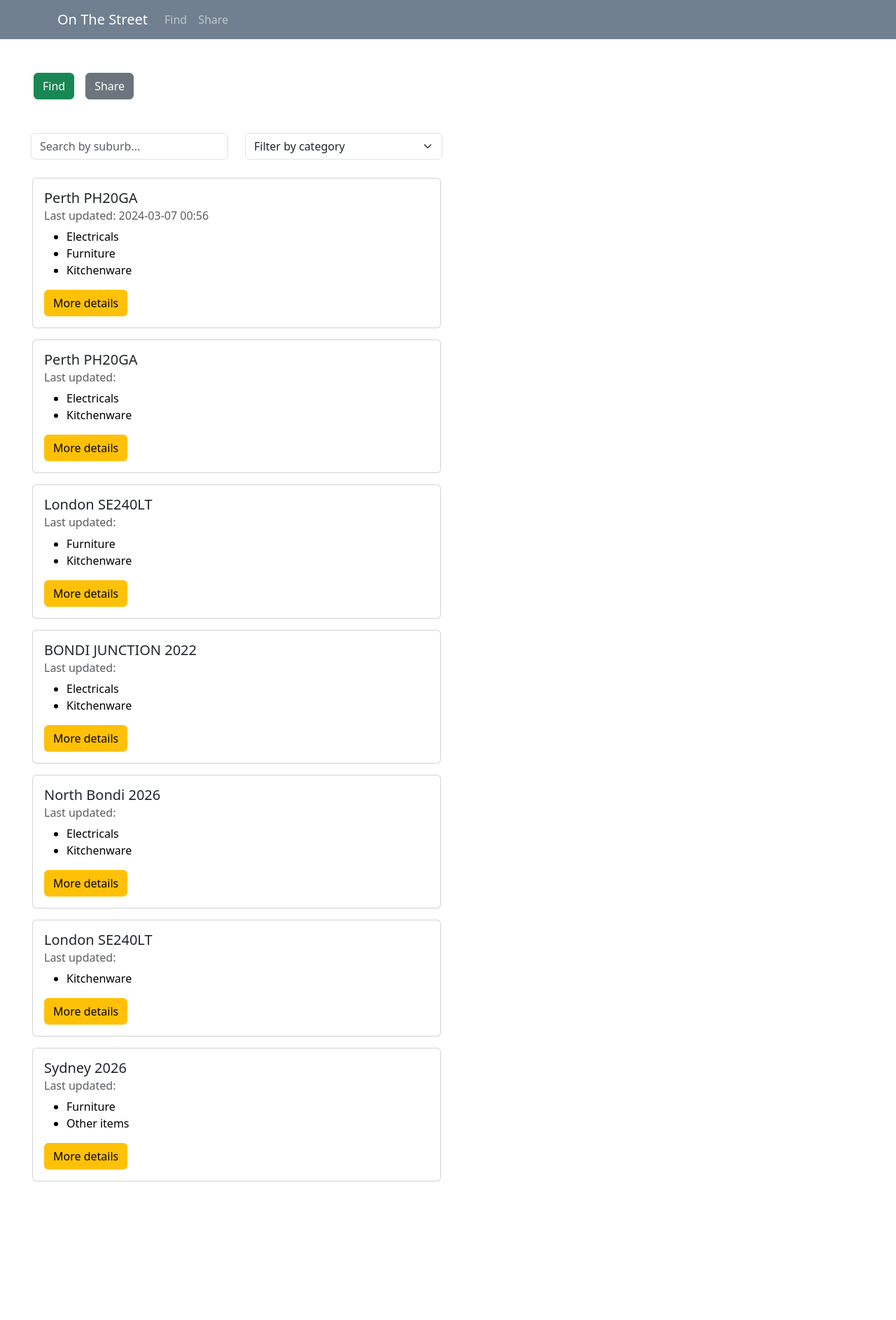
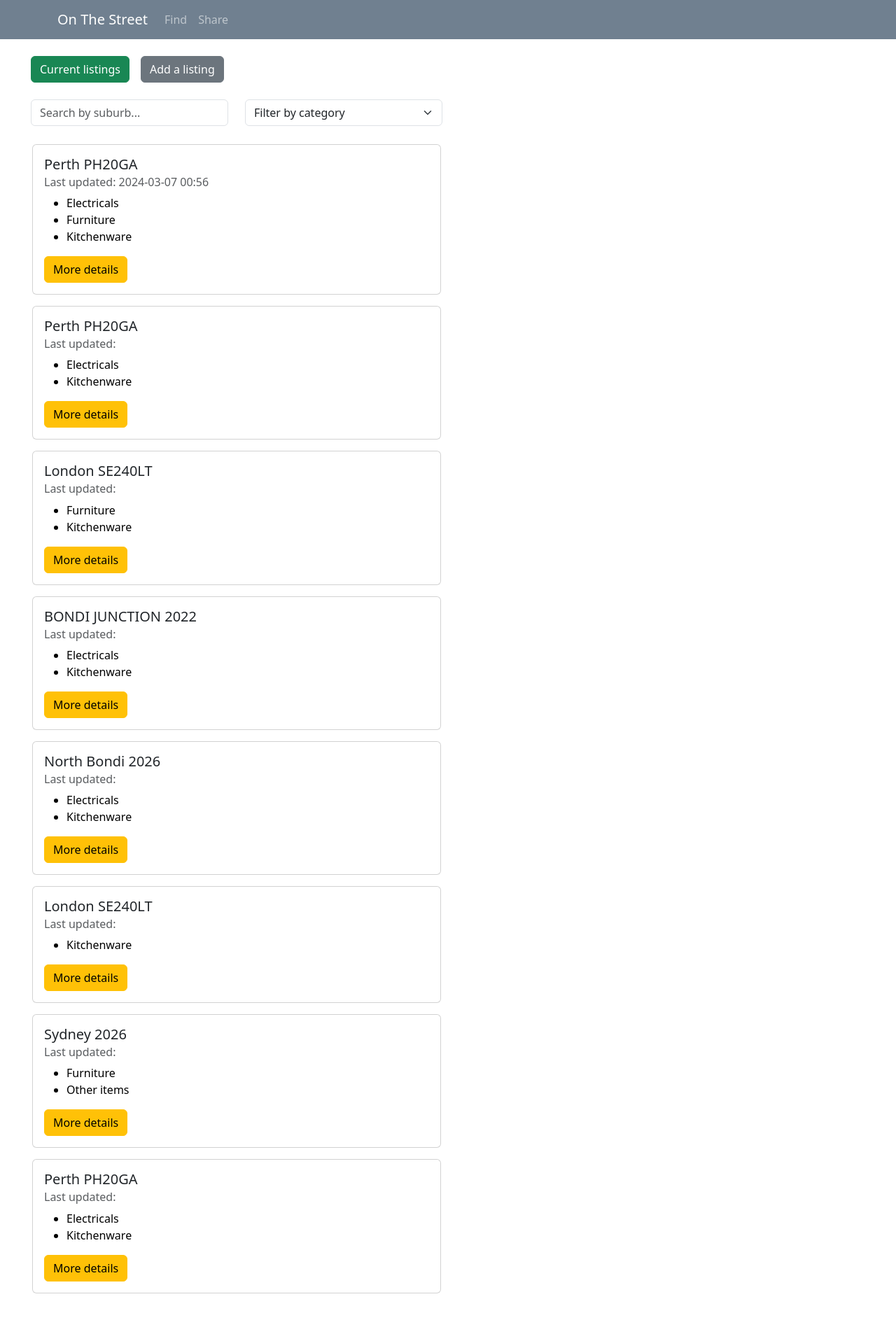
Before and after one commit to fammd19/on-the-street, a React (Create React App) app: page /listings in a window 1280 px wide. Shown: the top 1886 px of the page at 70% size. Before the commit the page ends 1730 px from the top, so only its background shows below. Built offline with nearby package versions, Linux system fonts and the light colour scheme; data requests are answered from the project's data file.

Commit message:
Routing on add form submission

```diff
--- a/src/App.js
+++ b/src/App.js
@@ -28,10 +28,7 @@ function App() {
     dateUpdated: "",
     timeUpdated: ""
   })
-  const [areOtherItems, setAreOtherItems] = useState(false)
-  const [isKitchenware, setIsKitchenware] = useState(false)
-  const [isFurniture, setIsFurniture] = useState(false)
-  const [isElectricals, setIsElectricals] = useState(false)
+
 
   return (
     <BrowserRouter>
@@ -40,10 +37,6 @@ function App() {
           <Route path='/' exact element={<Home/>} />
           <Route path='/share' element={<Share
             formData={formData} setFormData={setFormData}
-            areOtherItems={areOtherItems} setAreOtherItems={setAreOtherItems}
-            isKitchenware={isKitchenware} setIsKitchenware={setIsKitchenware}
-            isFurniture={isFurniture} setIsFurniture={setIsFurniture}
-            isElectricals={isElectricals} setIsElectricals={setIsElectricals}
             />}
           />
           <Route path='*' element={<PageNotFound />} />
@@ -51,10 +44,6 @@ function App() {
             <Route index element={<ListingIndex/>}/>
             <Route path=":id" element={<ListingPage
               formData={formData} setFormData={setFormData}
-              areOtherItems={areOtherItems} setAreOtherItems={setAreOtherItems}
-              isKitchenware={isKitchenware} setIsKitchenware={setIsKitchenware}
-              isFurniture={isFurniture} setIsFurniture={setIsFurniture}
-              isElectricals={isElectricals} setIsElectricals={setIsElectricals}
               />}
             />
           </Route>
--- a/src/components/AddForm.js
+++ b/src/components/AddForm.js
@@ -1,5 +1,6 @@
-import { useEffect, useState } from "react";
+import { useState } from "react";
 import { Button, Form, Col, Row, Alert } from 'react-bootstrap';
+import { useNavigate  } from "react-router-dom"
 
 
 function AddForm (
@@ -10,6 +11,8 @@ function AddForm (
     const [isKitchenware, setIsKitchenware] = useState(false)
     const [isFurniture, setIsFurniture] = useState(false)
     const [isElectricals, setIsElectricals] = useState(false)
+
+    const navigate = useNavigate();
 
     function handleOthers () {
         //Show others text input field if other checkbox is ticked
@@ -70,29 +73,8 @@ function AddForm (
             body: JSON.stringify(formData),
           })
           .then(response => response.json())
-          .then(json => console.log(json))
+          .then(json => navigate(`/listings/${json.id}`))
           .catch(error => console.log(error.message))
-          console.log("Submit")
-          displayPrompt();
-          setFormData({
-            date: "",
-            time: "",
-            address: "",
-            suburb:"",
-            postcode:"",
-            kitchenware: "",
-            furniture: "",
-            electricals: "",
-            otherItems: "",
-            dateUpdated: "",
-            timeUpdated: "",
-          });
-    }
-
-    function displayPrompt () {
-      let prompt = document.getElementById("success-prompt");
-      prompt.classList.remove("hide");
-      setTimeout(() => prompt.classList.add("hide"), 5000);
     }
 
     return (
@@ -167,7 +149,6 @@ function AddForm (
                   :
                   <Button disabled type="submit">Submit</Button>
                 }
-
                 <Alert id="success-prompt" variant="success" className="hide my-2">Form submitted successfully</Alert>
             </Form>
         </>
--- a/src/components/pages/ListingIndex.js
+++ b/src/components/pages/ListingIndex.js
@@ -27,6 +27,10 @@ export default function ListingIndex () {
 
     return (
         <Container className="mx-4">
+            <div className="mx-2 mt-2 mb-4">
+                <Link className="ml-3" to="/listings"><Button variant="success">Current listings</Button></Link>
+                <Link className="mx-3" to="/share"><Button variant="secondary">Add a listing</Button></Link>
+            </div>
             {
                 listings.length>0
                 ?
--- a/src/components/pages/ListingPage.js
+++ b/src/components/pages/ListingPage.js
@@ -1,6 +1,6 @@
 import { useEffect, useState } from "react"
 import { useParams } from "react-router-dom"
-import { useNavigate } from 'react-router-dom';
+import { useNavigate, Link } from 'react-router-dom';
 import { Button, Alert } from 'react-bootstrap';
 import UpdateForm from "../UpdateForm"
 
@@ -47,6 +47,10 @@ export default function ListingPage ( { formData,setFormData } ) {
 
     return (
         <>
+            <div className="mx-5 my-5">
+                <Link className="ml-3" to="/listings"><Button variant="secondary">Back to listings</Button></Link>
+                <Link className="mx-3" to="/share"><Button variant="secondary">Add a listing</Button></Link>
+            </div>
             {
                 listing
                 ?
--- a/src/components/pages/Listings.js
+++ b/src/components/pages/Listings.js
@@ -5,10 +5,10 @@ import { Button, Col, Row } from 'react-bootstrap';
 export default function Listings () {
     return (
         <>
-            <div className="mx-5 my-5">
-                <Link className="ml-3" to="../listings"><Button variant="success">Find</Button></Link>
-                <Link className="mx-3" to="/share"><Button variant="secondary">Share</Button></Link>
-            </div>
+            {/* <div className="mx-5 my-5">
+                <Link className="ml-3" to="../listings"><Button variant="success">Current listings</Button></Link>
+                <Link className="mx-3" to="/share"><Button variant="secondary">Add a listing</Button></Link>
+            </div> */}
             <Row  className="my-3">
                 <Col sm={10} md={8} lg={6}>
                     <Outlet/>
--- a/src/components/pages/Share.js
+++ b/src/components/pages/Share.js
@@ -23,8 +23,8 @@ function Share ( { formData,setFormData, } ) {
 
     return (
         <main className="mx-5 my-5">
-            <Link className="ml-3" to="/listings"><Button variant="secondary">Find</Button></Link>
-            <Link className="mx-3" to="/share"><Button variant="success">Share</Button></Link>
+            <Link className="ml-3" to="/listings"><Button variant="secondary">Current listings</Button></Link>
+            <Link className="mx-3" to="/share"><Button variant="success">Add a listing</Button></Link>
             <h1 className="mt-5">Add a find</h1>
             <AddForm
                 formData={formData} setFormData={setFormData}
--- a/src/db.json
+++ b/src/db.json
@@ -97,6 +97,20 @@
       "dateUpdated": "",
       "timeUpdated": "",
       "id": 9
+    },
+    {
+      "date": "2024-03-08",
+      "time": "13:31",
+      "address": "2 Rossie Steadings",
+      "suburb": "Perth",
+      "postcode": "PH20GA",
+      "kitchenware": "Wine glasses",
+      "furniture": "",
+      "electricals": "Blender",
+      "otherItems": "",
+      "dateUpdated": "",
+      "timeUpdated": "",
+      "id": 10
     }
   ]
 }
```
